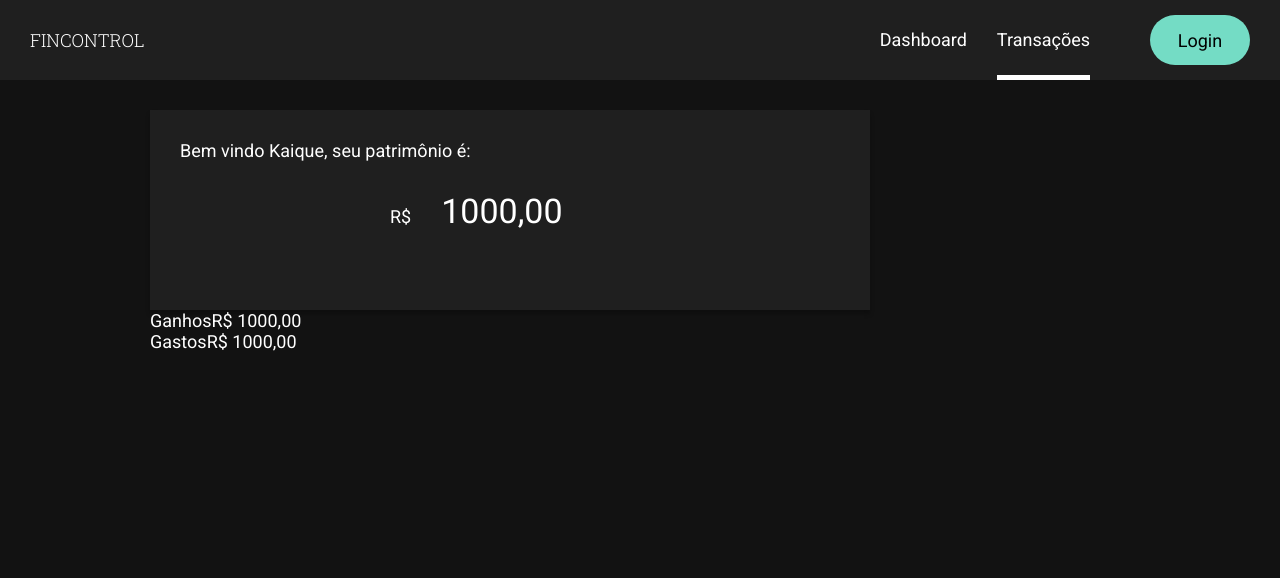
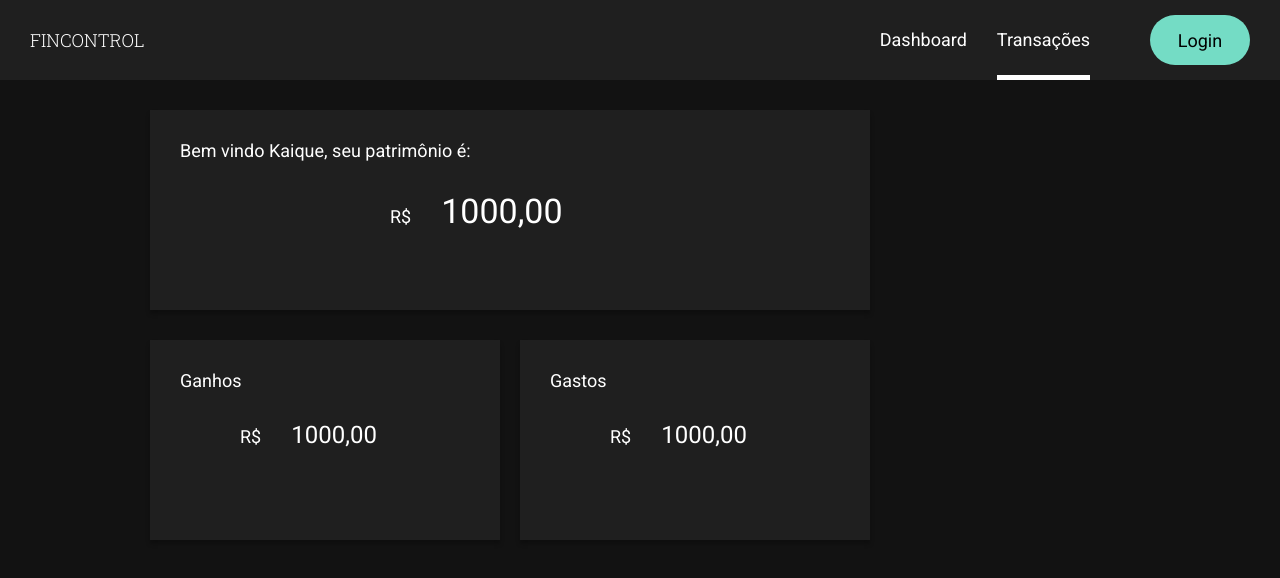
Before and after one commit to kaiquecaires/fincontrol, a Next.js app: page / in a window 1280 px wide. Shown: the top 578 px of the page. Built offline with nearby package versions, Linux system fonts and the light colour scheme.

Commit message:
feat: make balance container styles

```diff
--- a/pages/home.module.scss
+++ b/pages/home.module.scss
@@ -15,7 +15,7 @@
     padding-left: 3rem;
   }
 
-  .totalValue {
+  .valueContainer {
     padding-top: 3rem;
     padding-left: 24rem;
 
@@ -25,3 +25,39 @@
     }
   }
 }
+
+.balance {
+  width: 100%;
+  height: 20rem;
+  margin-top: 3rem;
+  display: flex;
+
+  .income {
+    background: var(--dark-500);
+    box-shadow: 0px 4px 4px 0px rgba(0, 0, 0, 0.25);
+    width: 35rem;
+  }
+
+  .outcome {
+    background: var(--dark-500);
+    box-shadow: 0px 4px 4px 0px rgba(0, 0, 0, 0.25);
+    width: 35rem;
+    margin-left: 2rem;
+  }
+
+  .title {
+    display: block;
+    padding-top: 3rem;
+    padding-left: 3rem;
+  }
+
+  .valueContainer {
+    padding-top: 3rem;
+    padding-left: 9rem;
+
+    .value {
+      font-size: 2.4rem;
+      margin-left: 3rem;
+    }
+  }
+}
--- a/pages/index.tsx
+++ b/pages/index.tsx
@@ -5,7 +5,7 @@ export default function Home() {
     <div className={styles.container}>
       <div className={styles.total}>
         <span className={styles.totalTitle}>Bem vindo Kaique, seu patrimônio é:</span>
-        <div className={styles.totalValue}>
+        <div className={styles.valueContainer}>
           <span className={styles.type}>R$</span>
           <span className={styles.value}>1000,00</span>
         </div>
@@ -13,13 +13,19 @@ export default function Home() {
 
       <div className={styles.balance}>
         <div className={styles.income}>
-          <span className={styles.incomeTitle}>Ganhos</span>
-          <span className={styles.incomeValue}>R$ 1000,00</span>
+          <span className={styles.title}>Ganhos</span>
+          <div className={styles.valueContainer}>
+            <span className={styles.type}>R$</span>
+            <span className={styles.value}>1000,00</span>
+          </div>
         </div>
 
         <div className={styles.outcome}>
-          <span className={styles.outcomeTitle}>Gastos</span>
-          <span className={styles.outcomeValue}>R$ 1000,00</span>
+          <span className={styles.title}>Gastos</span>
+          <div className={styles.valueContainer}>
+            <span className={styles.type}>R$</span>
+            <span className={styles.value}>1000,00</span>
+          </div>
         </div>
       </div>
       <div className={styles.transactions}></div>
```
